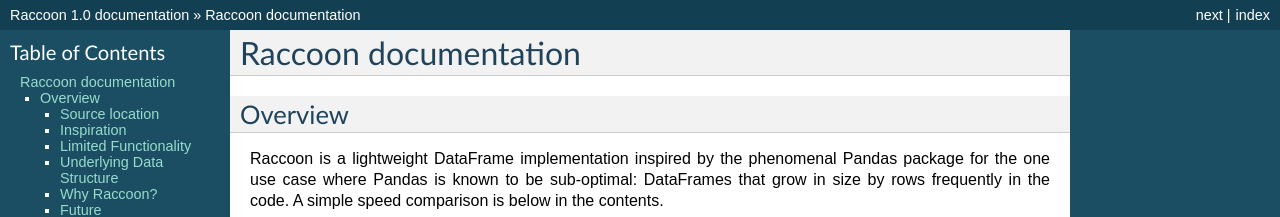
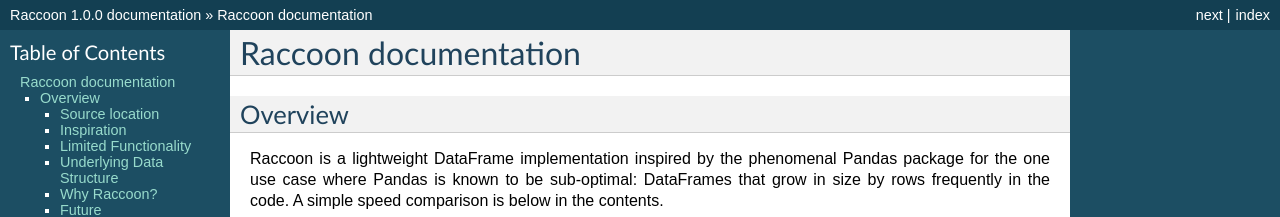
Before and after one commit to rsheftel/raccoon, a Sphinx documentation site: the page built from docs/index.rst, in a window 1280 px wide. Shown: the top 217 px of the page. Built offline with Sphinx 7.4.7, drawn with Linux system fonts in a browser that asks for light colours; some of the changed text lies outside the part shown.

```diff
--- a/docs/conf.py
+++ b/docs/conf.py
@@ -54,9 +54,9 @@ copyright = '2016, Ryan Sheftel'
 # built documents.
 #
 # The short X.Y version.
-version = '1.0'
+version = '1.0.0'
 # The full version, including alpha/beta/rc tags.
-release = '1.0'
+release = '1.0.0'
 
 # The language for content autogenerated by Sphinx. Refer to documentation
 # for a list of supported languages.
--- a/setup.py
+++ b/setup.py
@@ -13,7 +13,7 @@ from os import path
 here = path.abspath(path.dirname(__file__))
 
 # Get the long description from the README file
-with open(path.join(here, 'README.rst'), encoding='utf-8') as f:
+with open(path.join(here, 'README.md'), encoding='utf-8') as f:
     long_description = f.read()
 
 setup(
```
